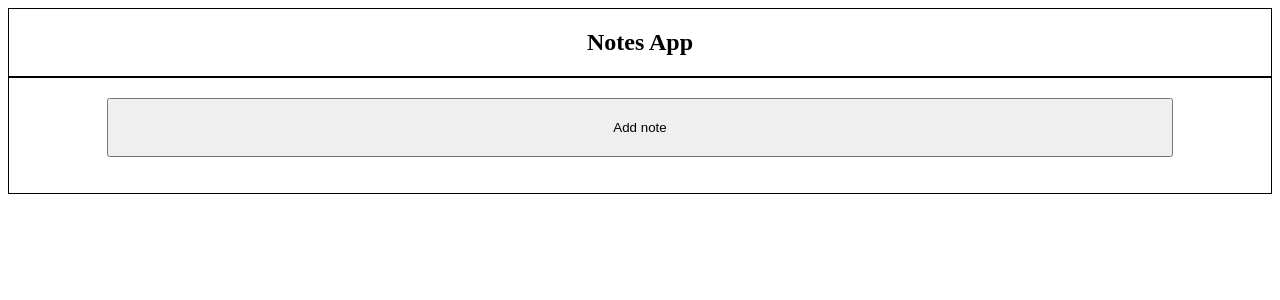
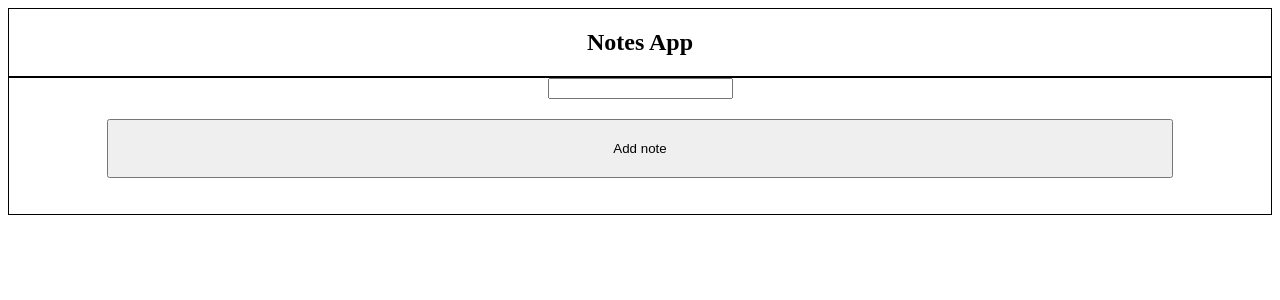
Before and after one commit to Thomas-Smith0176/notes-app, a React (Vite) app: page / in a window 1280 px wide. Shown: the top 300 px of the page. Built offline with nearby package versions, Linux system fonts and the light colour scheme.

Commit message:
adds note input feild and successfully adds new notes

```diff
--- a/src/components/Note.tsx
+++ b/src/components/Note.tsx
@@ -1,7 +1,7 @@
-function Note() {
+function Note({note} : {note: string}) {
     return (
         <div className="note">
-        <h3>Note</h3>
+        <h3>{note}</h3>
         </div>
     )
 };
--- a/src/components/NoteAdder.tsx
+++ b/src/components/NoteAdder.tsx
@@ -1,18 +1,28 @@
-// type NoteAdderProps = {
-//     setNotes: React.Dispatch<React.SetStateAction<number[]>>;
-//     notes: number[];
-// }
+import { useState } from "react";
 
-// : React.FunctionComponent<NoteAdderProps>
 
 const NoteAdder = ({setNotes, notes} : { setNotes : React.Dispatch<React.SetStateAction<string[]>>; notes : string[]}) => {
 
+    const [input, setInput] = useState('');
+
     const handleClick = () => {
-        setNotes([...notes, 'new note'])
-    }
+        setNotes([...notes, input]);
+        setInput('');
+    };
+
+    const handleChange = (event: React.FormEvent<HTMLInputElement>) => {
+        setInput(event.currentTarget.value);
+    };
+
+    console.log(input)
 
     return (
         <div>
+            <form>
+                <label>
+                    <input type="text" value={input} onChange={handleChange}/>
+                </label>
+            </form>
             <button className="note-adder" onClick={handleClick}>Add note</button>
         </div>
     )
--- a/src/components/NotesList.tsx
+++ b/src/components/NotesList.tsx
@@ -12,9 +12,9 @@ function NotesList() {
         <section className="notes-list">
         <NoteAdder setNotes={setNotes} notes={notes}/>
         <ul>
-        {notes.map(() => {
+        {notes.map((note) => {
             return <li>
-                <Note/>
+                <Note note={note}/>
             </li>
         })}
         </ul>
```
